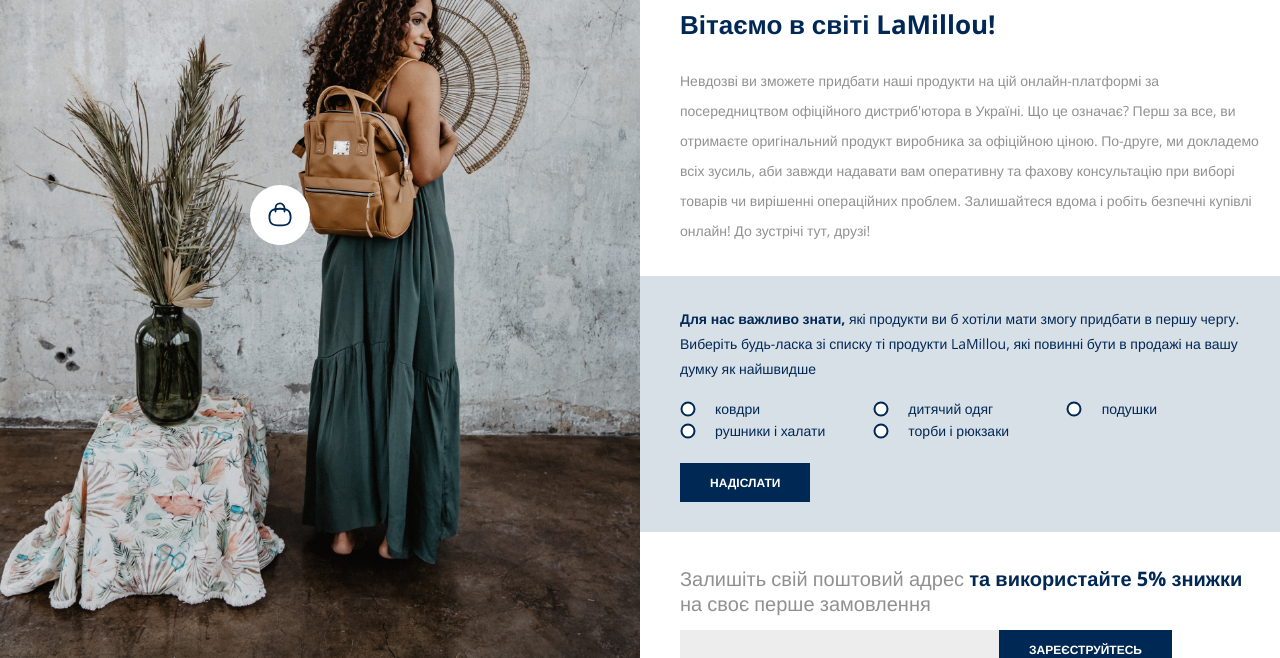
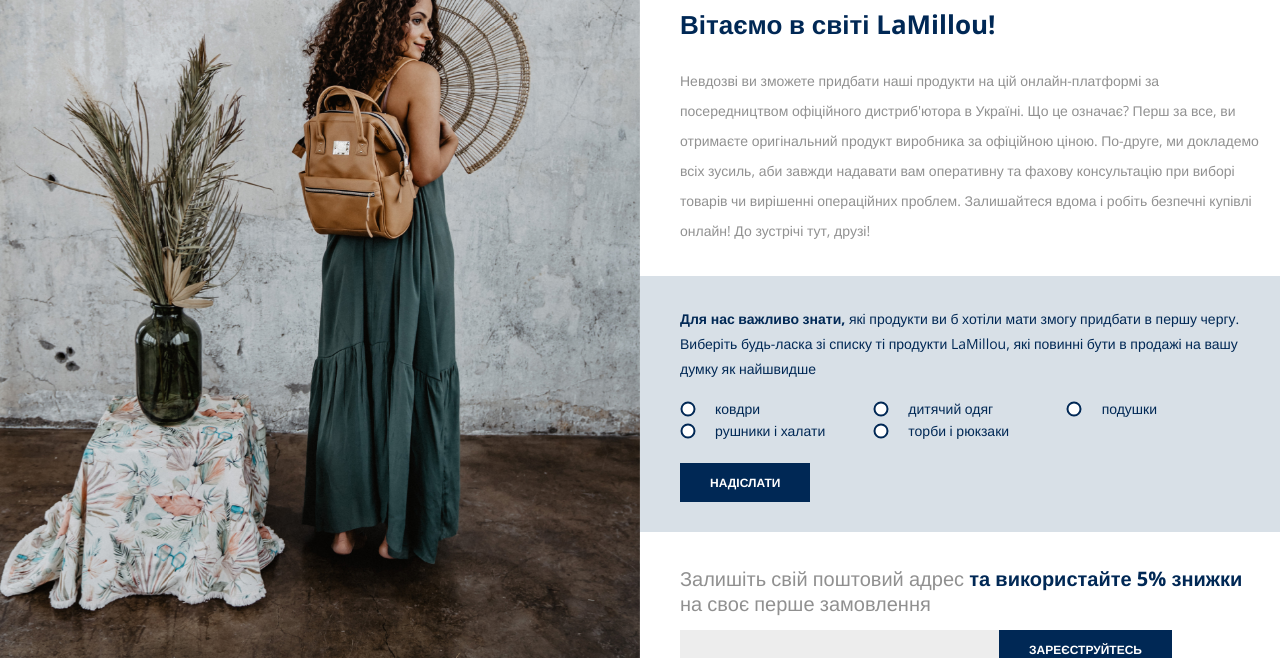
Before and after one commit to wwwax/la-millou, a React app: page / in a window 1280 px wide. Shown: the part 142-800 px from the top of the page. Built offline with nearby package versions, Linux system fonts and the light colour scheme.

Commit message:
add slick-slider

```diff
--- a/src/components/App/App.js
+++ b/src/components/App/App.js
@@ -1,6 +1,6 @@
 import Header from '../Header';
 import Intro from '../Intro';
-// import Slider from '../Slider';
+import Slider from '../Slider';
 import Products from '../Products';
 import NewsLetter from '../NewsLetter';
 import Footer from '../Footer';
@@ -9,19 +9,17 @@
 
 import styles from './App.module.css';
 
-import SliderTest from '../SliderTest';
-
 const App = () => {
   const windowSize = useWindowSize();
   const isMobile = windowSize.width < 1024;
 
   return (
     <div className={styles.wrapper}>
-      {!isMobile && <SliderTest />}
+      {!isMobile && <Slider />}
       <div className={styles.wrapper_inner}>
         <Header />
         <Intro />
-        {isMobile && <SliderTest />}
+        {isMobile && <Slider />}
         <Products />
         <NewsLetter />
         <Footer />
--- a/src/components/Slider/Slider.js
+++ b/src/components/Slider/Slider.js
@@ -4,9 +4,9 @@
 import 'slick-carousel/slick/slick-theme.css';
 import styles from './Slider.module.css';
 
-// import img_1 from '../../img/slider/image-1.jpg';
-// import img_2 from '../../img/slider/image-2.jpg';
-// import img_3 from '../../img/slider/image-3.jpg';
+import img_1 from '../../img/slider/image-1.jpg';
+import img_2 from '../../img/slider/image-2.jpg';
+import img_3 from '../../img/slider/image-3.jpg';
 
 const Slider = () => {
   const settings = {
@@ -21,49 +21,19 @@
     speed: 2000,
   };
 
-  // return (
-  //   <div className={styles.slider}>
-  //     <SlickSlider {...settings}>
-  //       <div className={styles.sliderItem}>
-  //         <img className={styles.sliderImage} src={img_1} alt='product-pic' />
-  //       </div>
-
-  //       <div className={styles.sliderItem}>
-  //         <img className={styles.sliderImage} src={img_2} alt='product-pic' />
-  //       </div>
-
-  //       <div className={styles.sliderItem}>
-  //         <img className={styles.sliderImage} src={img_3} alt='product-pic' />
-  //       </div>
-  //     </SlickSlider>
-  //   </div>
-  // );
-
   return (
     <div className={styles.slider}>
       <SlickSlider {...settings}>
-        {/* <div className={styles.sliderItem}>
-          <div className={styles.sliderItemText}>Item-1</div>
+        <div className={styles.sliderItem}>
+          <img className={styles.sliderImage} src={img_1} alt='product-pic' />
         </div>
 
         <div className={styles.sliderItem}>
-          <div className={styles.sliderItemText}>Item-2</div>
+          <img className={styles.sliderImage} src={img_2} alt='product-pic' />
         </div>
 
         <div className={styles.sliderItem}>
-          <div className={styles.sliderItemText}>Item-3</div>
-        </div> */}
-
-        <div className='sliderItem'>
-          <div className='sliderText'>Item-1</div>
-        </div>
-
-        <div className='sliderItem'>
-          <div className='sliderText'>Item-2</div>
-        </div>
-
-        <div className='sliderItem'>
-          <div className='sliderText'>Item-3</div>
+          <img className={styles.sliderImage} src={img_3} alt='product-pic' />
         </div>
       </SlickSlider>
     </div>
--- a/src/components/SliderTest/SliderTest.js
+++ /dev/null
@@ -1,19 +0,0 @@
-import Tooltip from '../Tooltip';
-
-import styles from './SliderTest.module.css';
-
-import img_1 from '../../img/slider/image-1.jpg';
-import ico_1 from '../../img/bag.svg';
-
-const SliderTest = () => {
-  return (
-    <div className={styles.sliderTest}>
-      <div className={styles.item}>
-        <img className={styles.itemImg} src={img_1} alt='torba' />
-        <Tooltip name='Torba' brand='Dolce Vita' ico={ico_1} />
-      </div>
-    </div>
-  );
-};
-
-export default SliderTest;
--- a/src/components/SliderTest/SliderTest.module.css
+++ /dev/null
@@ -1,35 +0,0 @@
-.item {
-  height: 260px;
-  background-color: lightgreen;
-
-  display: flex;
-  justify-content: center;
-  align-items: center;
-
-  position: relative;
-}
-
-.itemImg {
-  display: block;
-  width: 100%;
-  height: 100%;
-  object-fit: cover;
-  object-position: center top;
-}
-
-@media (min-width: 768px) {
-  .item {
-    height: 360px;
-  }
-}
-
-@media (min-width: 1024px) {
-  .sliderTest {
-    width: 50%;
-  }
-
-  .item {
-    width: 100%;
-    height: 100vh;
-  }
-}
--- a/src/components/SliderTest/index.js
+++ /dev/null
@@ -1 +0,0 @@
-export { default } from './SliderTest';
```
Also changed, not shown: src/components/Slider/Slider.module.css (+4 -23 lines), 2 other files.
